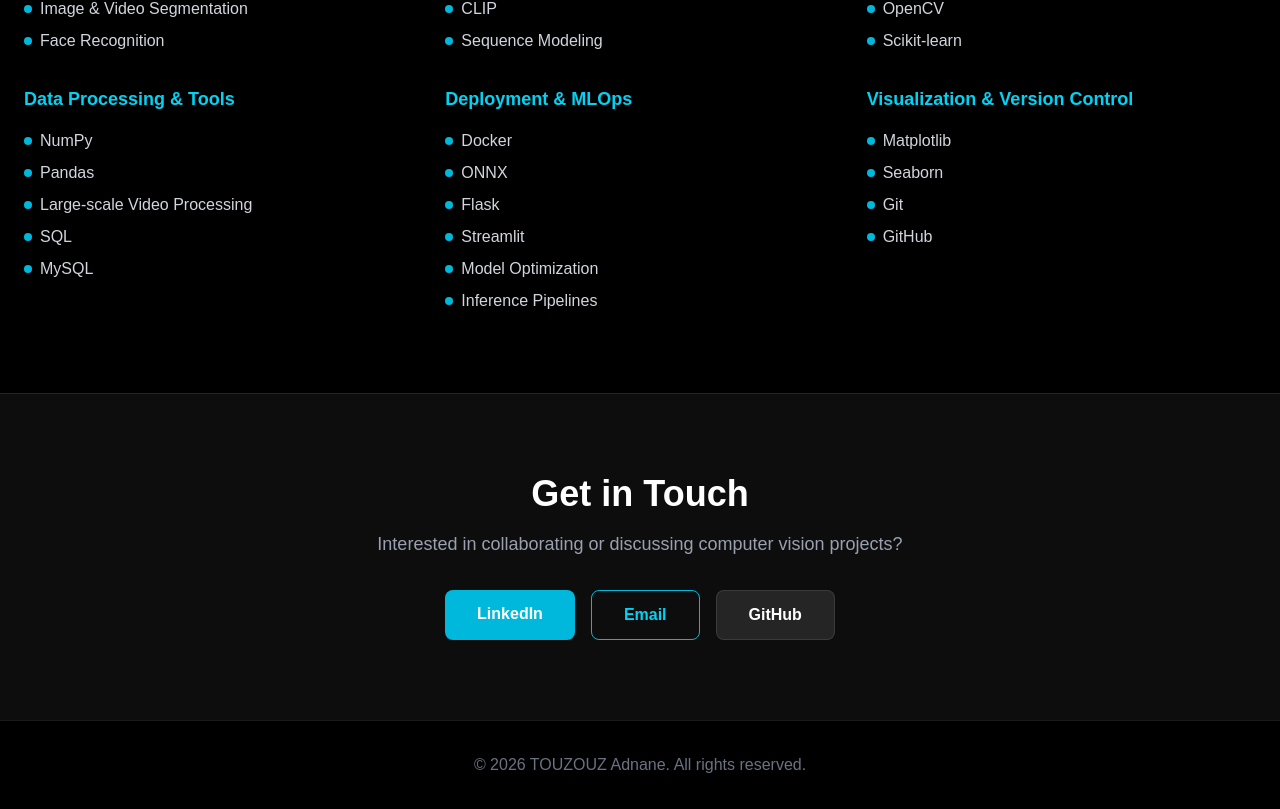
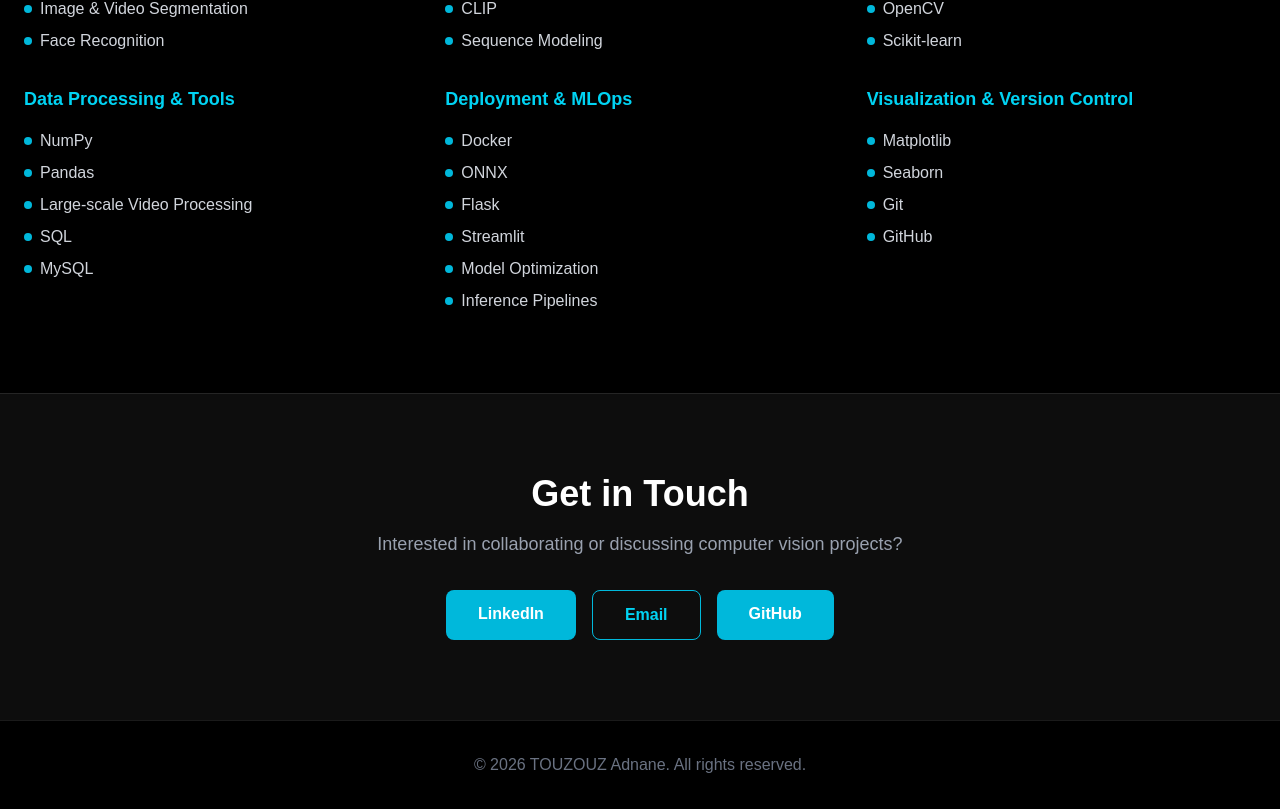
Before and after one commit to TOUZOUZ-Adnane/TOUZOUZ-Adnane, a Next.js app: page /TOUZOUZ-Adnane/ in a window 1280 px wide. Shown: the part 2651-3460 px from the top of the page. Built offline with nearby package versions, Linux system fonts and the light colour scheme.

Commit message:
Add files via upload

```diff
--- a/app/page.tsx
+++ b/app/page.tsx
@@ -260,7 +260,7 @@
               href="https://github.com/TOUZOUZ-Adnane"
               target="_blank"
               rel="noopener noreferrer"
-              className="px-8 py-3 bg-white/10 border border-white/10 text-white hover:bg-white/20 rounded-lg font-semibold transition-colors"
+              className="px-8 py-3 bg-cyan-500 hover:bg-cyan-600 rounded-lg font-semibold transition-color"
             >
               GitHub
             </a>
```
Also changed, not shown: 16 other files (tests, documents, lock files or other folders).
